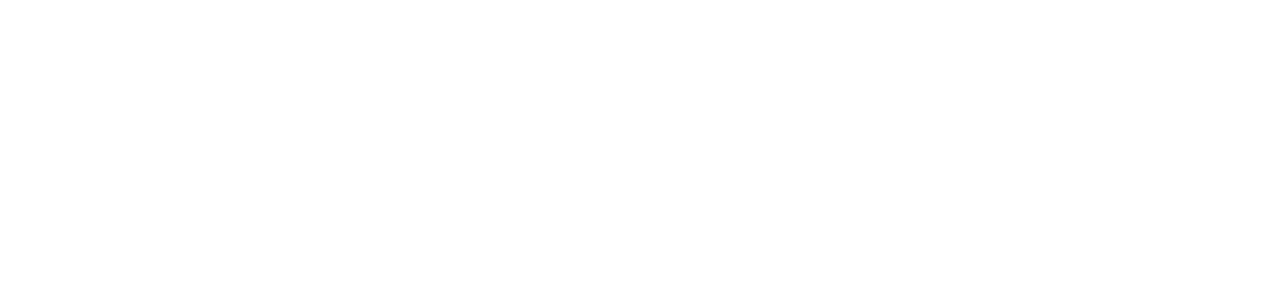
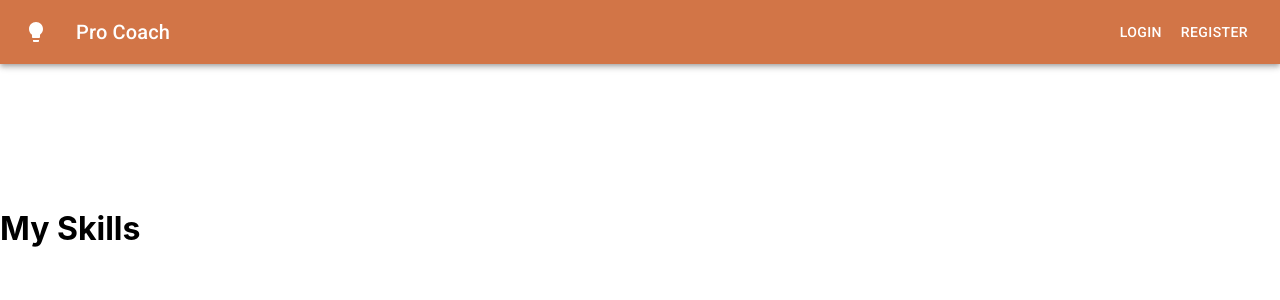
Before and after one commit to CSkicko/Pro-Coach, a React (Create React App) app in the folder client/: page /skills in a window 1280 px wide. Before the commit this address had no page. Shown: the top 300 px of the page. Built offline with nearby package versions, Linux system fonts and the light colour scheme.

Commit message:
Added navigation to skills page

```diff
--- a/client/src/App.js
+++ b/client/src/App.js
@@ -14,6 +14,7 @@
 import Login from './pages/Login';
 import Register from './pages/Register';
 import Profile from './pages/Profile';
+import Skills from './pages/Skills';
 
 // Import components
 import Navbar from './components/Navbar';
@@ -86,6 +87,12 @@
                 path="/profile"
                 element={<><Navbar /><Profile /></>}
               />
+
+            {/* Edit skills page */}
+            <Route
+              path="/skills"
+              element={<><Navbar /><Skills /></>}
+            />
           </Routes>
         </Router>
       </ThemeProvider>
--- a/client/src/components/ProfileTabs.js
+++ b/client/src/components/ProfileTabs.js
@@ -2,6 +2,9 @@
 import * as React from 'react';
 import Tabs from '@mui/material/Tabs';
 import Tab from '@mui/material/Tab';
+
+// Import link to be used for button clicks
+import { Link } from 'react-router-dom';
 
 // Import additional MUI components
 import Grid from '@mui/material/Grid';
@@ -205,9 +208,11 @@
                     </Grid>
                   </>
                 )}
-                {/* Add skills button */}
+                {/* Edit skills button */}
                 <Grid item xs={12} sx={{ mt: '10%', textAlign: 'center' }}>
-                    <Button variant='contained'>Add Skills</Button>
+                  <Link to='/skills' style={{ textDecoration: 'none' }}>
+                    <Button variant='contained'>Edit Skills</Button>
+                  </Link>
                 </Grid>
               </>
             )
--- a/client/src/pages/Landing.js
+++ b/client/src/pages/Landing.js
@@ -4,8 +4,6 @@
 import Graphic from '../images/graphic.jpg';
 import Grid from '@mui/material/Grid';
 import { Link } from 'react-router-dom';
-
-
 
 // Set style for the image
 const styles = {
--- /dev/null
+++ b/client/src/pages/Skills.js
@@ -0,0 +1,20 @@
+// Import dependencies
+import React from 'react';
+import Grid from '@mui/material/Grid';
+
+const Skills = () => {
+    return (
+        <main>
+            {/* Set up grid for spacing */}
+            <Grid container spacing={4} sx={{ my: 'auto' }} justifyContent="flex-end">
+
+                {/* Grid item for landing page message and get started button */}
+                <Grid item sx={{ mt: '7%' }} xs={12}>
+                    <h1>My Skills</h1>
+                </Grid>
+            </Grid>
+        </main>
+    )
+}
+
+export default Skills;
```
